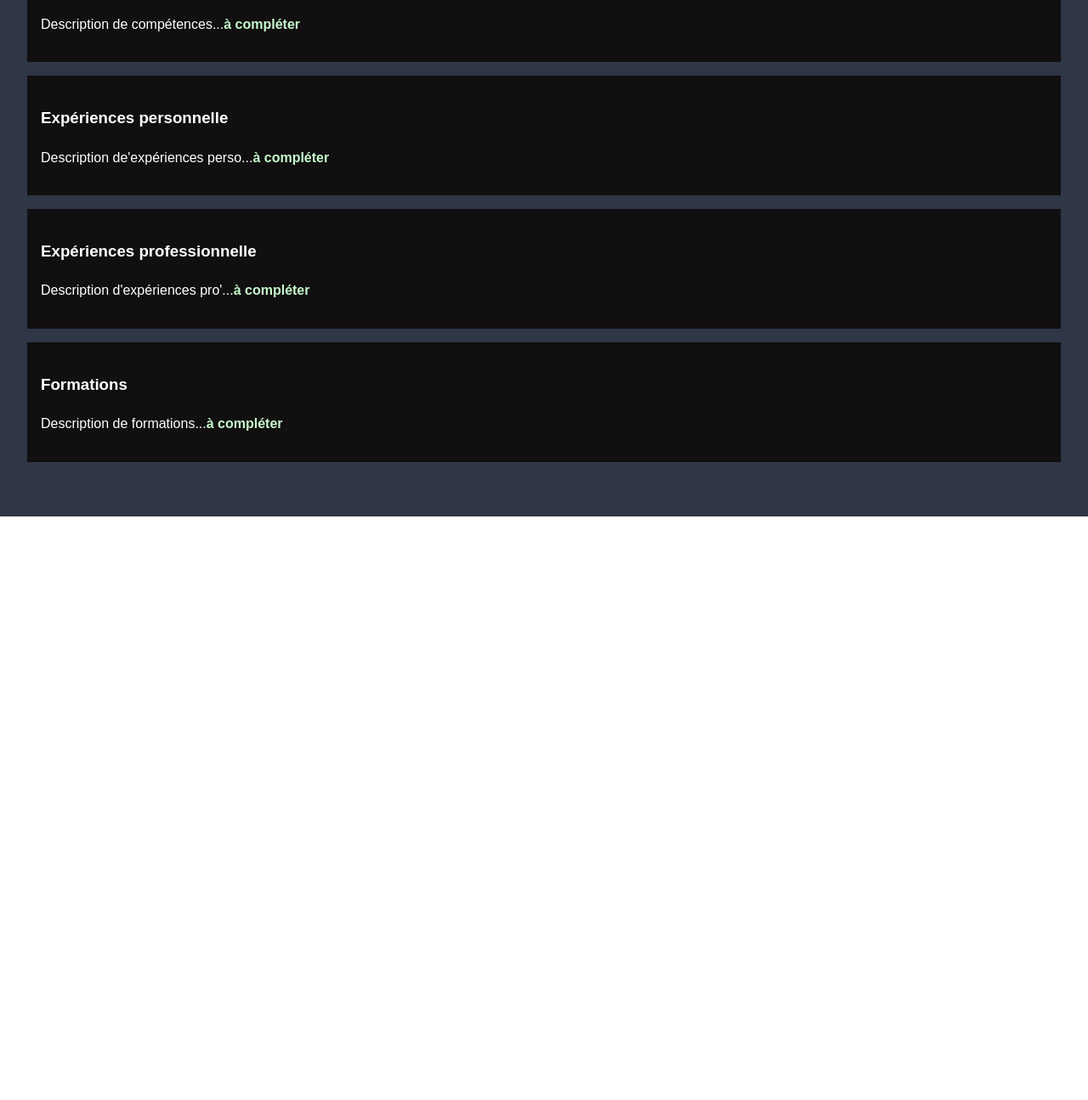
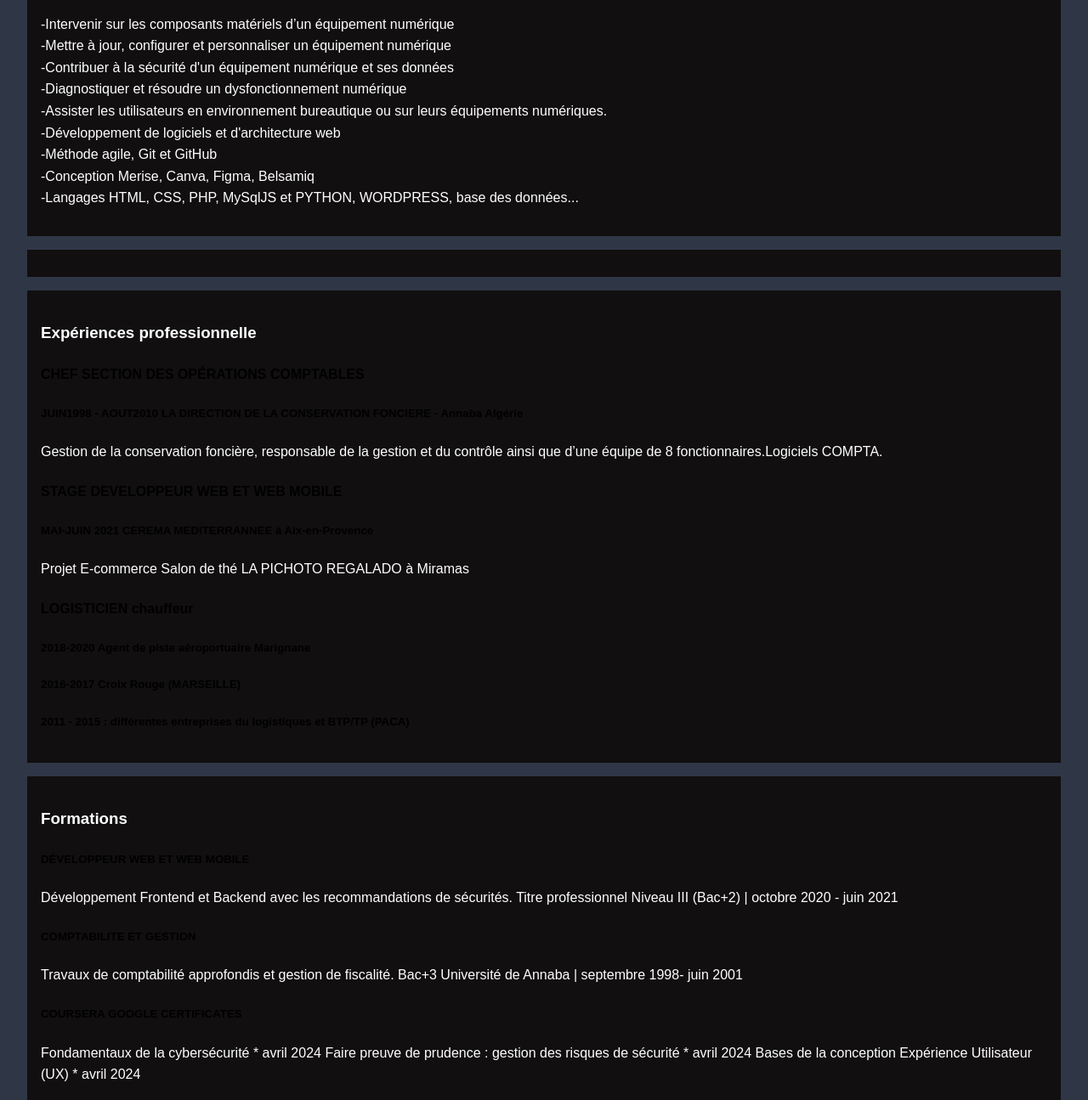
Before and after one commit to mohammed-zelmati/mohammed-zelmati.github.io, a website: page index.html in a window 1280 px wide. Shown: the part 2345-3640 px from the top of the page at 85% size. Before the commit the page ends 2953 px from the top, so only its background shows below. Drawn offline with Linux system fonts and the light colour scheme.

Commit message:
Ajout Compétences, Expériences professionnelle er Formations index.html

```diff
--- a/index.html
+++ b/index.html
@@ -103,20 +103,56 @@
         <section id="experiences">
             <article>
                 <h3>Compétences</h3>
-                <p>Description de compétences...<strong>à compléter</strong></p>
+                <p>-Intervenir sur les composants matériels d’un équipement numérique<br>
+                    -Mettre à jour, configurer et personnaliser un équipement numérique<br>
+                    -Contribuer à la sécurité d'un équipement numérique et ses données<br>
+                    -Diagnostiquer et résoudre un dysfonctionnement numérique<br>
+                    -Assister les utilisateurs en environnement bureautique ou sur leurs équipements numériques.<br>
+                    -Développement de logiciels et d'architecture web<br>
+                    -Méthode agile, Git et GitHub<br>
+                    -Conception Merise, Canva, Figma, Belsamiq<br>
+                    -Langages HTML, CSS, PHP, MySqlJS et PYTHON, WORDPRESS, base des données...
+                </p>
             </article>
             <article>
-                <h3>Expériences personnelle</h3>
-                <p>Description de'expériences perso...<strong>à compléter</strong></p>
+                <!--h3>Expériences personnelle</h3>
+                <p>Description de'expériences perso...<strong>à compléter</strong></p-->
             </article>
             <article>
                 <h3>Expériences professionnelle</h3>
-                <p>Description d'expériences pro'...<strong>à compléter</strong></p>
+
+                <h4>CHEF SECTION DES OPÉRATIONS COMPTABLES</h4>
+                <h5>JUIN1998 - AOUT2010 LA DIRECTION DE LA CONSERVATION FONCIERE - Annaba Algérie</h5>
+                <p>Gestion de la conservation foncière, responsable de la gestion et du contrôle ainsi que d’une
+                    équipe de 8 fonctionnaires.Logiciels COMPTA.</p>
+
+                <h4> STAGE DEVELOPPEUR WEB ET WEB MOBILE</h4>
+                <h5>MAI-JUIN 2021 CEREMA MEDITERRANNEE à Aix-en-Provence</h5>
+                <p>Projet E-commerce Salon de thé LA PICHOTO REGALADO à Miramas</p>
+
+                <h4> LOGISTICIEN chauffeur</h4>
+                <h5> 2018-2020   Agent de piste aéroportuaire Marignane</h5>
+                <h5> 2016-2017   Croix Rouge (MARSEILLE)</h5>
+                <h5>2011 - 2015 : différentes entreprises du logistiques et BTP/TP (PACA)</h5>
             </article>
             <article>
                 <h3>Formations</h3>
-                <p>Description de formations...<strong>à compléter</strong></p>
-            </article>
+
+                <h5>DÉVELOPPEUR WEB ET WEB MOBILE</h5>
+                <p>Développement Frontend et Backend avec les recommandations de sécurités.
+                    Titre professionnel Niveau III  (Bac+2) | octobre 2020 - juin 2021</p>
+
+                <h5>COMPTABILITE ET GESTION</h5>
+                <p>Travaux de comptabilité approfondis et gestion de fiscalité.
+                    Bac+3 Université de Annaba | septembre 1998- juin 2001</p>
+
+                <h5>COURSERA GOOGLE CERTIFICATES</h5>
+                <p>Fondamentaux de la cybersécurité * avril 2024
+                Faire preuve de prudence : gestion des risques de sécurité * avril 2024
+                Bases de la conception Expérience Utilisateur (UX) * avril 2024 </p>
+
+
+                </article>
             <!-- Ajoutez d'autres projets ici -->
         </section>
 
```
